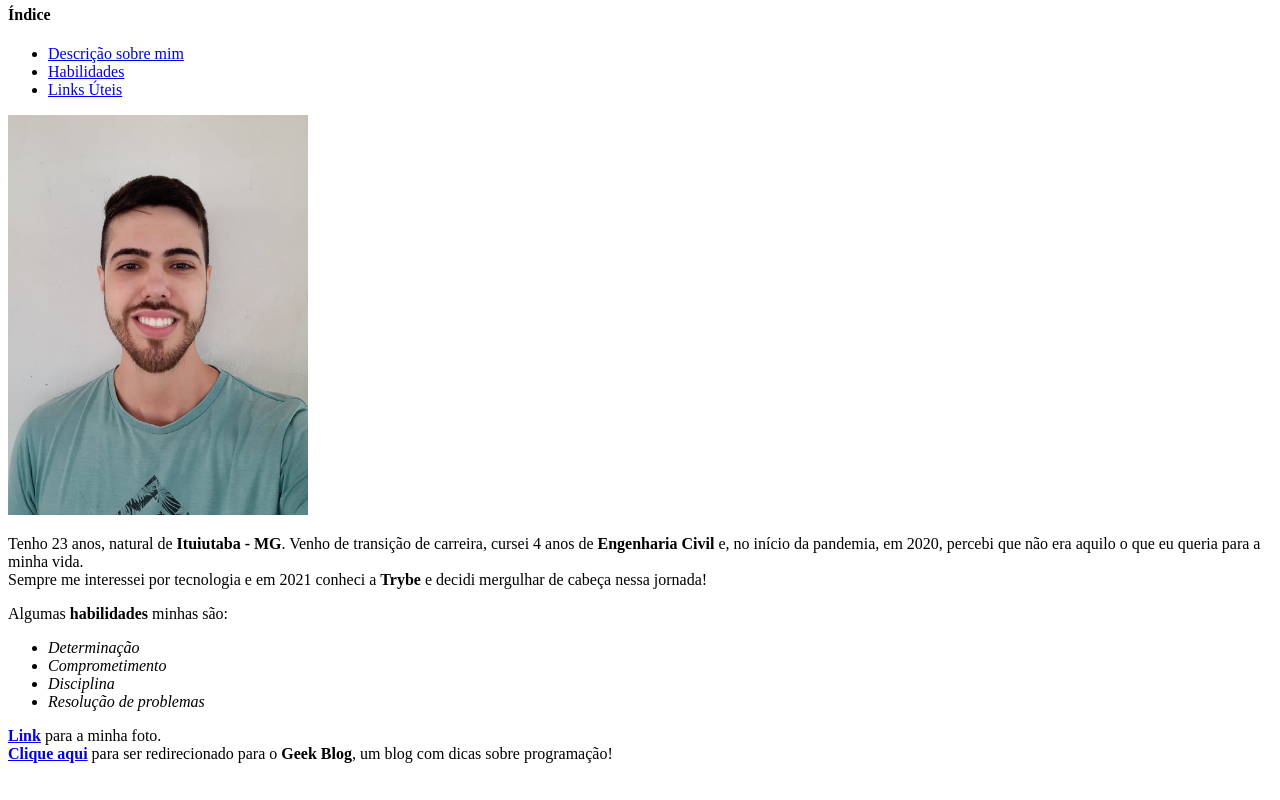
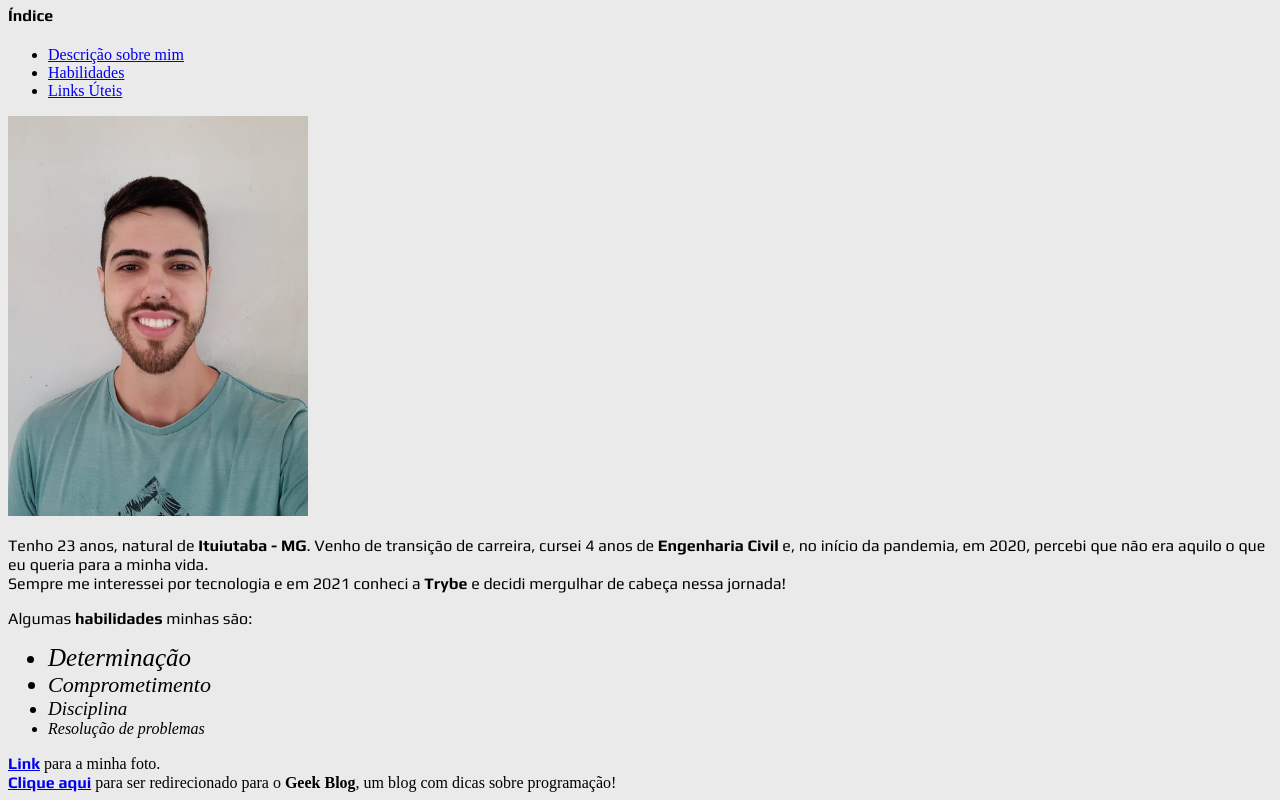
Before and after one commit to lucas-fmp/porfolio, a plain HTML site: page index.html in a window 1280 px wide. Shown: the part 74-874 px from the top of the page. Before the commit the page ends 845 px from the top, so only its background shows below. Drawn offline with Linux system fonts and the light colour scheme.

Commit message:
Atualizações da aula 3.2

```diff
--- a/index.html
+++ b/index.html
@@ -3,6 +3,40 @@
 <head>
     <meta charset="UTF-8">
     <title>Portfólio - Lucas Fernando</title>
+    <link rel="preconnect" href="https://fonts.googleapis.com">
+    <link rel="preconnect" href="https://fonts.gstatic.com" crossorigin>
+    <link href="https://fonts.googleapis.com/css2?family=Play:wght@400;700&display=swap" rel="stylesheet">
+    <style>
+
+        h1 {
+            font-family: Play, sans-serif;
+        }
+
+        #descricao, #habilidades, .links, h4 {
+            font-family: Play, sans-serif;
+        }
+
+        body {
+            background-color: #EAEAEA;
+        }
+
+        .det {
+            font-size: 25px;
+        }
+
+        .comp {
+            font-size: 22px;
+        }
+
+        .disc {
+            font-size: 19px;
+        }
+
+        .res {
+            font-size: 16px;
+        }
+
+    </style>
 </head>
 <body>
     <h1>Lucas Fernando Macedo Pereira</h1>
@@ -10,18 +44,18 @@
     <ul>
         <li><a href="#descricao">Descrição sobre mim</a></li>
         <li><a href="#habilidades">Habilidades</a></li>
-        <li><a href="#links">Links Úteis</a></li>
+        <li><a href="#link">Links Úteis</a></li>
     </ul>
     <img src="lucas.jpeg" width="300px" alt="Uma selfie do Lucas Fernando">
     <p id="descricao">Tenho 23 anos, natural de <strong>Ituiutaba - MG</strong>. Venho de transição de carreira, cursei 4 anos de <strong>Engenharia Civil</strong> e, no início da pandemia, em 2020, percebi que não era aquilo o que eu queria para a minha vida.<br>Sempre me interessei por tecnologia e em 2021 conheci a <strong>Trybe</strong> e decidi mergulhar de cabeça nessa jornada!</p>
     <p id="habilidades">Algumas <strong>habilidades</strong> minhas são:</p>
     <ul>
-        <li><em>Determinação</em></li>
-        <li><em>Comprometimento</em></li>
-        <li><em>Disciplina</em></li>
-        <li><em>Resolução de problemas</em></li>
+        <li class="det"><em>Determinação</em></li>
+        <li class="comp"><em>Comprometimento</em></li>
+        <li class="disc"><em>Disciplina</em></li>
+        <li class="res"><em>Resolução de problemas</em></li>
     </ul>
-    <a id="links" href="lucas.jpeg"><strong>Link</strong></a><a> para a minha foto.</a><br>
-    <a href="https://blog.geekhunter.com.br/" target="_blank"><strong>Clique aqui</strong></a><a> para ser redirecionado para o <strong>Geek Blog</strong>, um blog com dicas sobre programação!</a>
+    <a id="link" class="links" href="lucas.jpeg"><strong>Link</strong></a><a> para a minha foto.</a><br>
+    <a class="links" href="https://blog.geekhunter.com.br/" target="_blank"><strong>Clique aqui</strong></a><a> para ser redirecionado para o <strong>Geek Blog</strong>, um blog com dicas sobre programação!</a>
 </body>
 </html>
```
